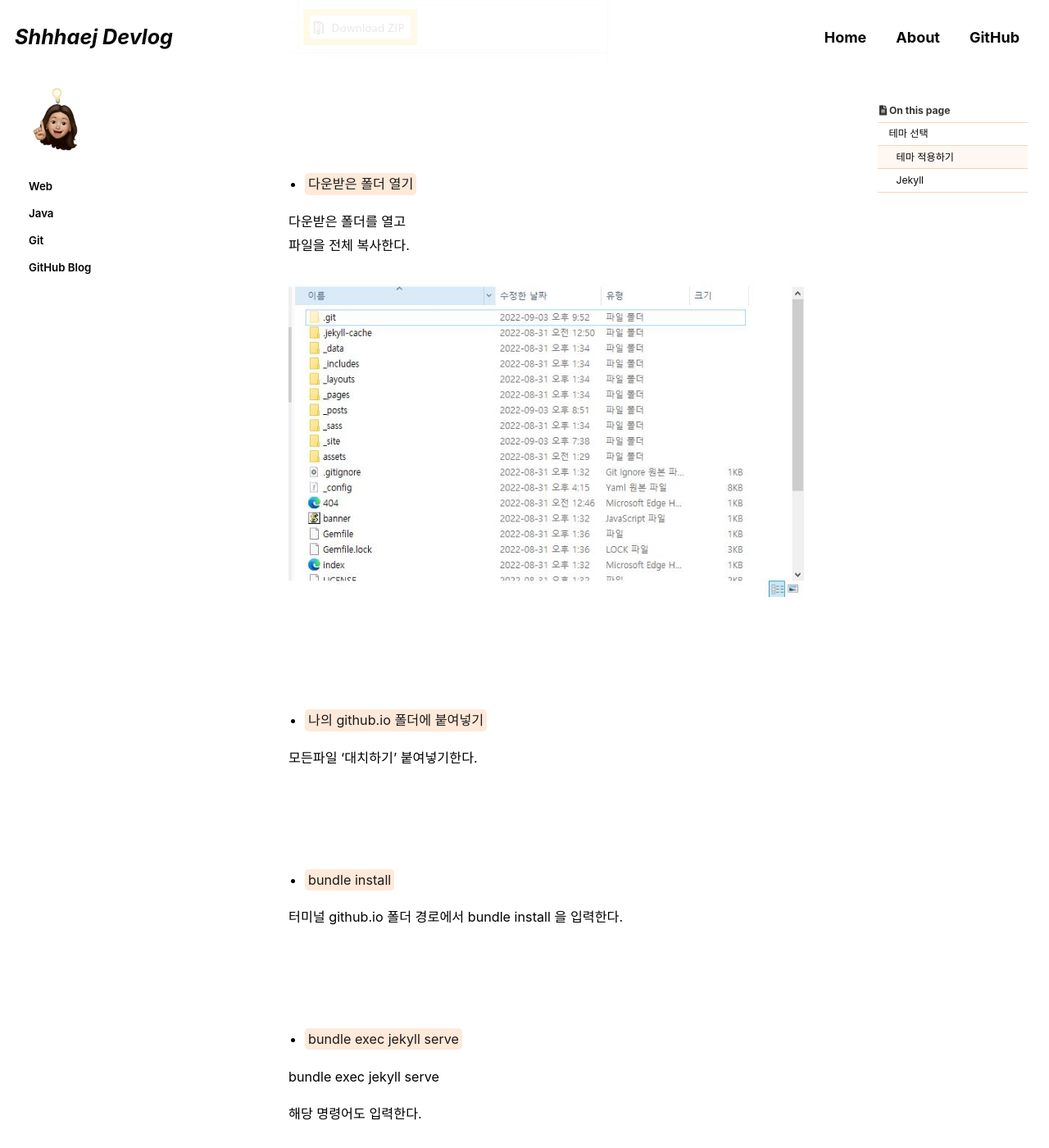
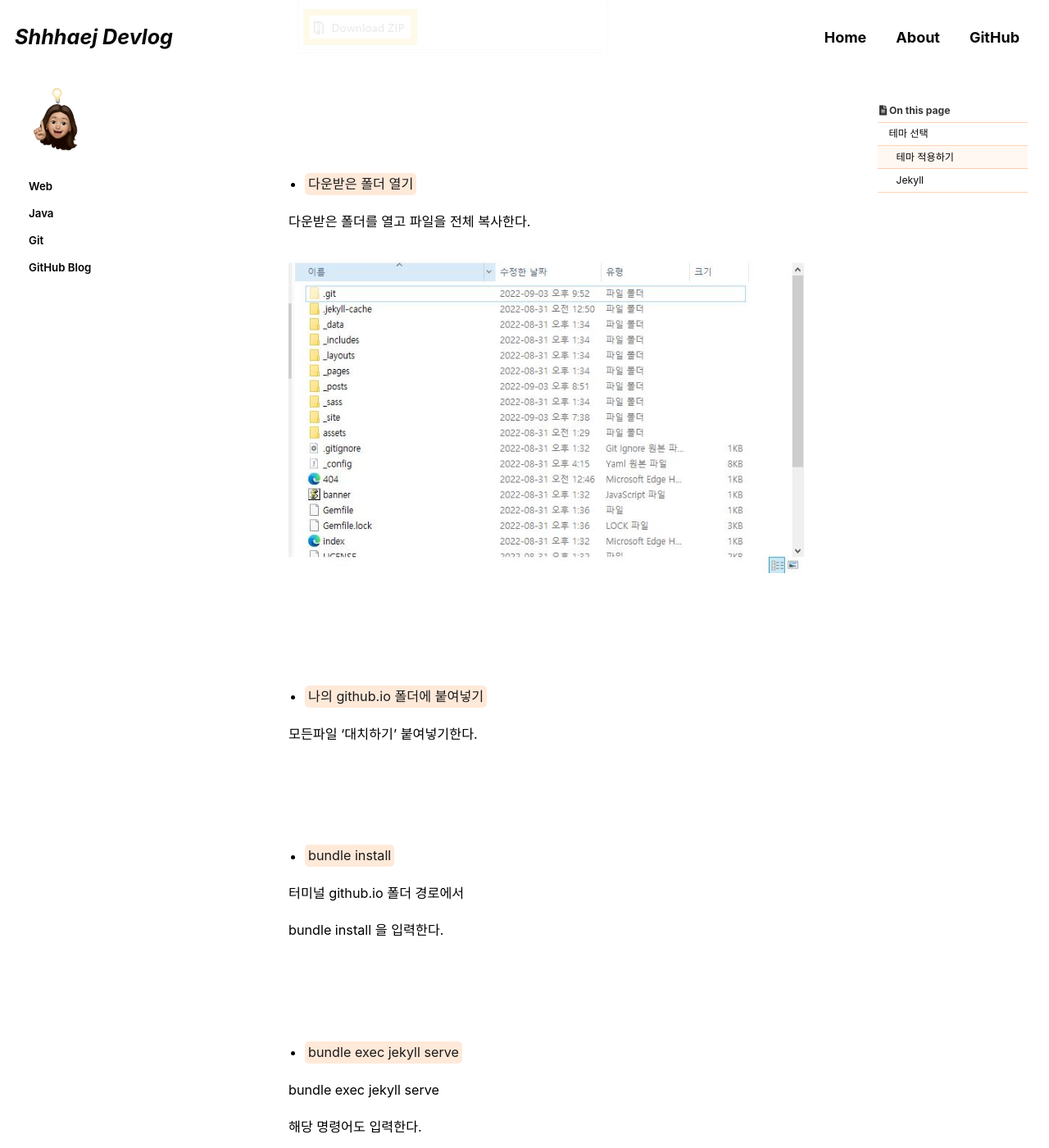
Before and after one commit to shhhaej/shhhaej.github.io, a Jekyll site: the page built from _posts/2021-08-26-github-blog.md, in a window 1280 px wide and 1400 px high, scrolled down 1643 px. Shown: the whole window at 82% size. Built offline with Jekyll 4.4.1, drawn with Linux system fonts in a browser that asks for light colours; cached includes are drawn as plain includes; some web fonts are replaced; comment, search, counter and statistics services are not loaded; some of the changed text lies outside the part shown.

Commit message:
recommit.

```diff
--- a/_posts/2021-08-26-github-blog.md
+++ b/_posts/2021-08-26-github-blog.md
@@ -77,8 +77,7 @@ last_modified_at: 2022-08-26
 
 - <mark>다운받은 폴더 열기</mark>
 
-다운받은 폴더를 열고<br>
-파일을 전체 복사한다.
+다운받은 폴더를 열고 파일을 전체 복사한다.
 
 ![copy](../assets/images/posts_img/github-blog/copy.JPG)
 
@@ -100,7 +99,9 @@ last_modified_at: 2022-08-26
 
 - <mark>bundle install</mark>
 
-터미널 github.io 폴더 경로에서 bundle install 을 입력한다.
+터미널 github.io 폴더 경로에서<br>
+
+bundle install 을 입력한다.
 
 
 <br>
```
Also changed, not shown: other parts of _posts/2021-08-26-github-blog.md (+1 -1 lines).
